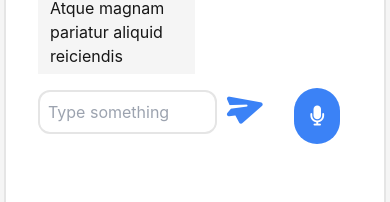
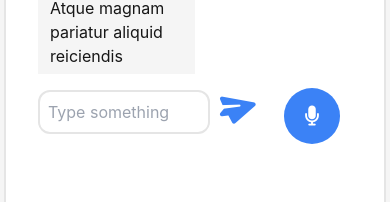
Before and after one commit to MartynaMorawiec/ChatbotProject, a React (Vite) app in the folder chatbot/: page /chatbot in a window 390 px wide. Shown: the part 638-840 px from the top of the page. Built offline with nearby package versions, Linux system fonts and the light colour scheme.

Commit message:
ChatbotFooter microphone background rounded Message link section improved

```diff
--- a/chatbot/src/components/ChatbotFooter.jsx
+++ b/chatbot/src/components/ChatbotFooter.jsx
@@ -13,8 +13,8 @@ const Footer = () => {
           <i className="fa-solid fa-paper-plane text-blue-500 hover:text-blue-600 text-[2rem] rotate-[40deg]"></i>
         </button>
       </form>
-      <button className="bg-blue-500 w-[4em] h-[4em] mt-[1em] mr-3 mb-[65px] md:mb-[120px] rounded-full text-white text-sm hover:bg-blue-600">
-        <i className="fa-solid fa-microphone text-xl"></i>
+      <button className="bg-blue-500 w-[4em] h-[4em] mt-[1em] mr-3 mb-[65px] md:mb-[120px] rounded-full text-white text-sm hover:bg-blue-600 flex justify-center items-center">
+        <i className="fa-solid fa-microphone text-xl p-6"></i>
         {/* <i className="fa-solid fa-microphone-slash"></i> */}
       </button>
     </footer>
--- a/chatbot/src/components/Message.jsx
+++ b/chatbot/src/components/Message.jsx
@@ -43,8 +43,8 @@ const Message = () => {
         />
       </section>
 
-      <section className="flex flex-col max-w-[200px] rounded-lg overflow-hidden">
-        <button className="text-base py-1 text-blue-800 bg-neutral-200 hover:bg-blue-500 hover:text-white ">
+      <section className="flex flex-col max-w-[200px] rounded-xl overflow-hidden">
+        <button className="text-base py-2 text-blue-800 bg-neutral-100 hover:bg-blue-500 hover:text-white ">
           <a
             href="https://www.google.pl/"
             target="_blank"
```
